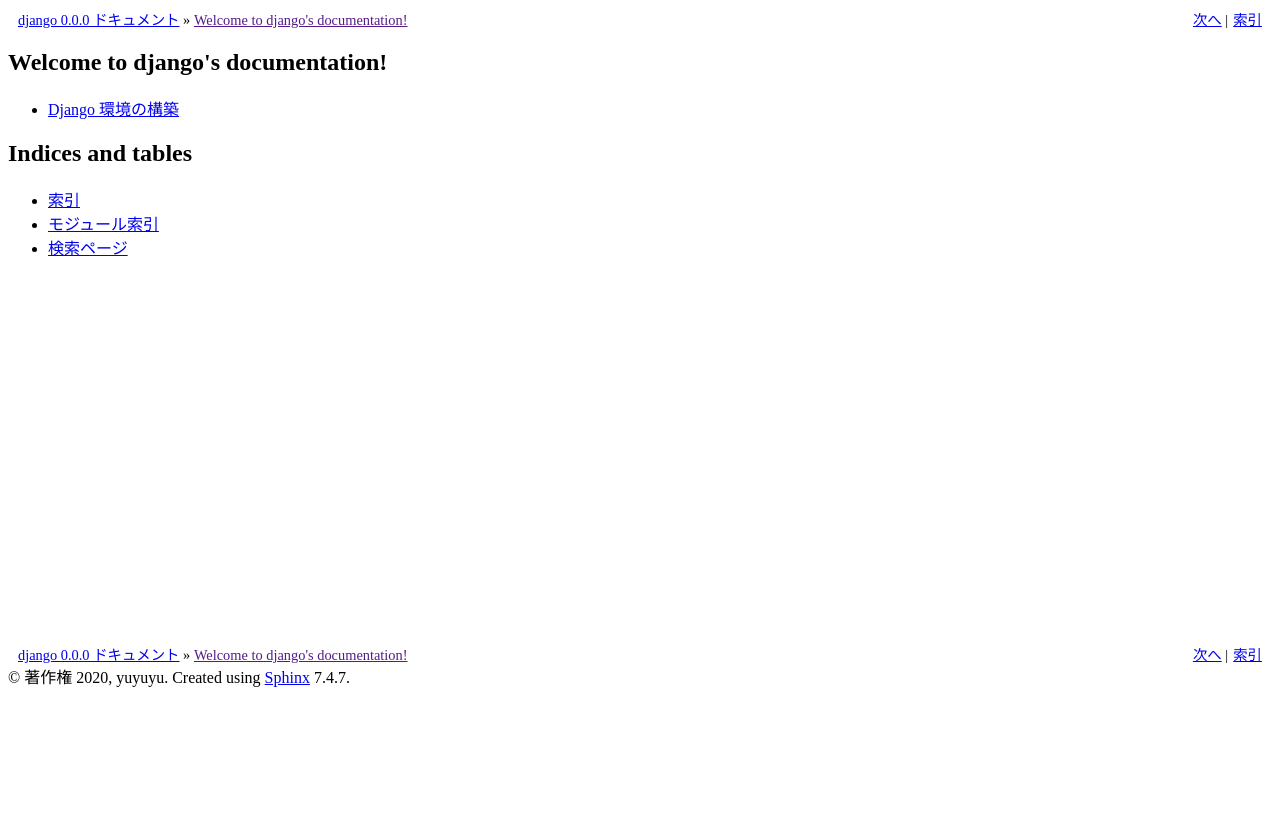
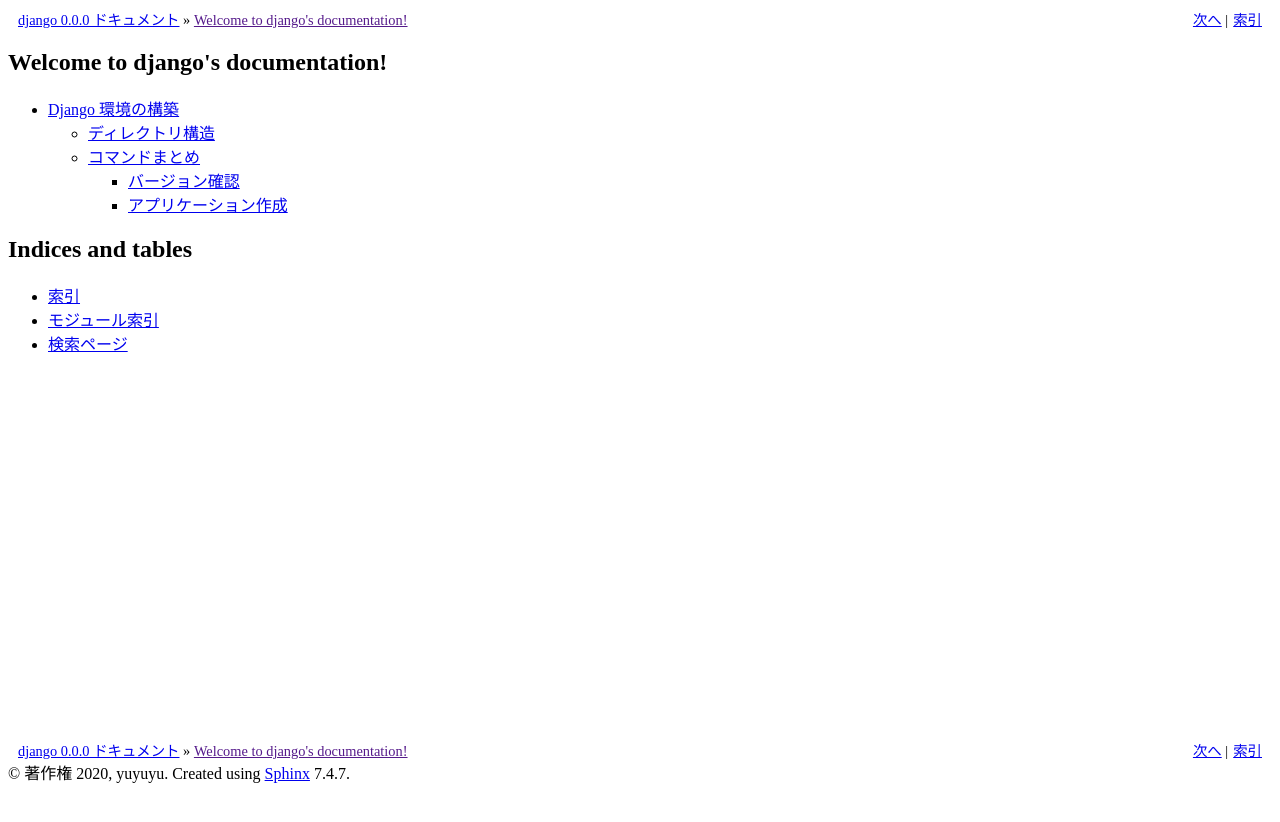
Before and after one commit to yuyuyu0706/sphinx, a Sphinx documentation site: the page built from django/source/index.rst, in a window 1280 px wide. Shown: the top 822 px of the page. Built offline with Sphinx 7.4.7, drawn with Linux system fonts in a browser that asks for light colours; pages that are not in the unit, such as notebooks, are missing from menus; part of the change alters nothing that is shown.

Commit message:
auto commit

```diff
--- a/django/source/work/page01.rst
+++ b/django/source/work/page01.rst
@@ -2,22 +2,71 @@
 Django 環境の構築
 ##############################
 
-| Django を導入する際の初期構築テンプレートを整備する
+Django を導入する際の初期構築テンプレートを整備する
 
-====== ================
-ID      Value
-====== ================
-3      データ3
-4      データ4
-====== ================
+ディレクトリ構造
+===================
 
-.. seqdiag::
-   :desctable:
+デフォルトはPROJECT_ROOT にアプリケーションを並べるが、
+アプリケーションを「apps」配下に並べるようにsettings.py にてカスタマイズしている
+::
 
-   seqdiag {
-      A -> B[label = "test"];
-      B -> C[label = "test"];
-      A [description = "browsers in each client"];
-      B [description = "web server"];
-      C [description = "database server"];
-   }
+PROJECT_ROOT
+└── servers
+    ├── apps
+    │   ├── directoryindex
+    │   │   ├── __init__.py
+    │   │   ├── __pycache__
+    │   │   ├── admin.py
+    │   │   ├── apps.py
+    │   │   ├── migrations
+    │   │   │   └── __init__.py
+    │   │   ├── models.py
+    │   │   ├── tests.py
+    │   │   ├── urls.py
+    │   │   ├── views.py
+    │   │   └── views.py_org
+    │   └── polls
+    │       ├── __init__.py
+    │       ├── __pycache__
+    │       ├── admin.py
+    │       ├── apps.py
+    │       ├── migrations
+    │       │   ├── 0001_initial.py
+    │       │   ├── __init__.py
+    │       │   └── __pycache__
+    │       ├── models.py
+    │       ├── templates
+    │       │   └── polls
+    │       │       ├── detail.html
+    │       │       └── index.html
+    │       ├── tests.py
+    │       ├── urls.py
+    │       └── views.py
+    ├── db.sqlite3
+    ├── manage.py
+    └── servers
+        ├── __init__.py
+        ├── __pycache__
+        ├── settings.py
+        ├── settings.py_org
+        ├── urls.py
+        ├── urls.py_org
+        └── wsgi.py
+
+
+コマンドまとめ
+===================
+
+バージョン確認
+--------------
+::
+
+python -m django --version 2.2.12
+
+アプリケーション作成
+-------------------
+manage.py と同じディレクトリで作成したくない為、apps内で実行します。
+::
+
+python ../manage.py startapp polls
```
